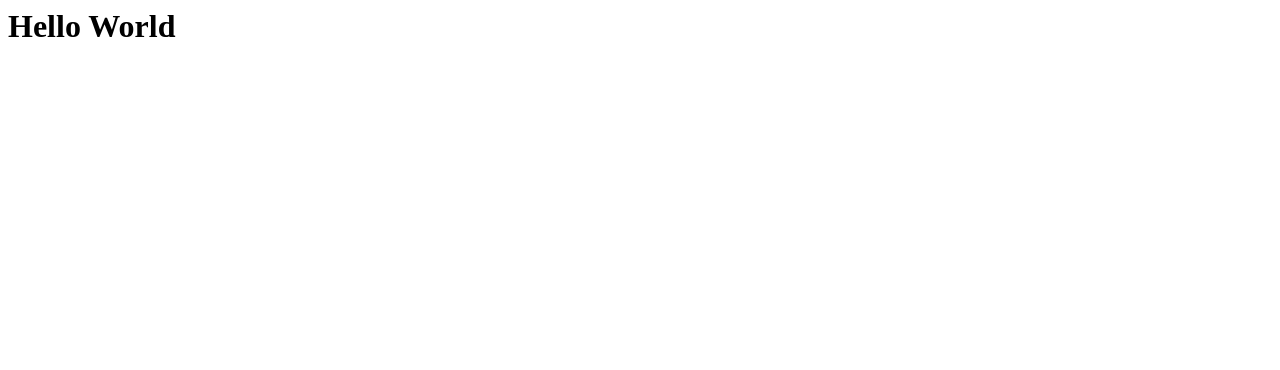
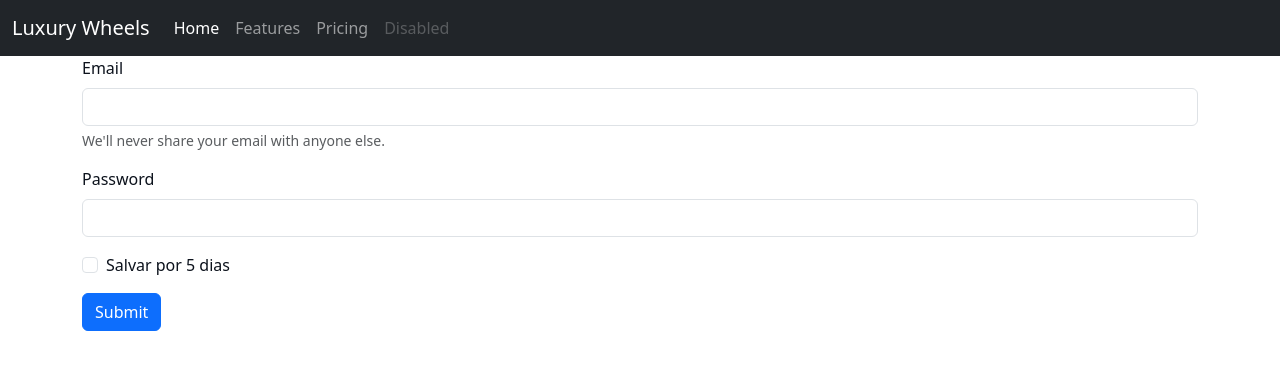
Before and after one commit to ClaudioFritzen/Luxury-Wheels, a Django app: page /login/ in a window 1280 px wide. Before the commit the part shown is almost empty. Shown: the top 370 px of the page. Run offline with Django 5.2, Linux system fonts and the light colour scheme.

Commit message:
feat(auth): criação do formulario de login e suas validações

```diff
--- a/templates/usuarios/cadastro.html
+++ b/templates/usuarios/cadastro.html
@@ -18,6 +18,7 @@
 
             <div class="col-md-4">
                 <form action="{% url 'login' %}" method="POST">
+
                     {% csrf_token %}
                     <label>Primeiro nome</label>
                     <br>
@@ -37,9 +38,6 @@
                     <label>Senha</label>
                     <br>
                     <input type="password" class="input-default w100" name="password">
-                </div>
-
-                <div class="col-md-4">
                     <label>E-mail</label>
                     <br>
                     <input type="email" class="input-default w100" name="email">
@@ -49,6 +47,7 @@
                     <br>
                     <input type="password" class="input-default w100" name="confirm_senha">
                 </div>
+
             </div>
                 <br>
                 <input type="submit" class="btn-default" value="Cadastrar">
--- a/templates/usuarios/login.html
+++ b/templates/usuarios/login.html
@@ -1 +1,31 @@
-<h1>Hello World</h1>
+{% extends "bases/base.html" %}
+{% load static %}
+
+
+{% block head %}
+
+{% endblock head%}
+
+
+{% block conteudo %}
+    <div class="container">
+
+        <form action="{% url 'carros'%}">
+            <div class="mb-3">
+            <label for="exampleInputEmail1" class="form-label">Email</label>
+            <input type="email" class="form-control" id="exampleInputEmail1" aria-describedby="emailHelp">
+            <div id="emailHelp" class="form-text">We'll never share your email with anyone else.</div>
+            </div>
+            <div class="mb-3">
+            <label for="exampleInputPassword1" class="form-label">Password</label>
+            <input type="password" class="form-control" id="exampleInputPassword1">
+            </div>
+            <div class="mb-3 form-check">
+            <input type="checkbox" class="form-check-input" id="exampleCheck1">
+            <label class="form-check-label" for="exampleCheck1">Salvar por 5 dias</label>
+            </div>
+            <button type="submit" class="btn btn-primary">Submit</button>
+        </form>
+
+    </div>
+{% endblock conteudo%}
```
